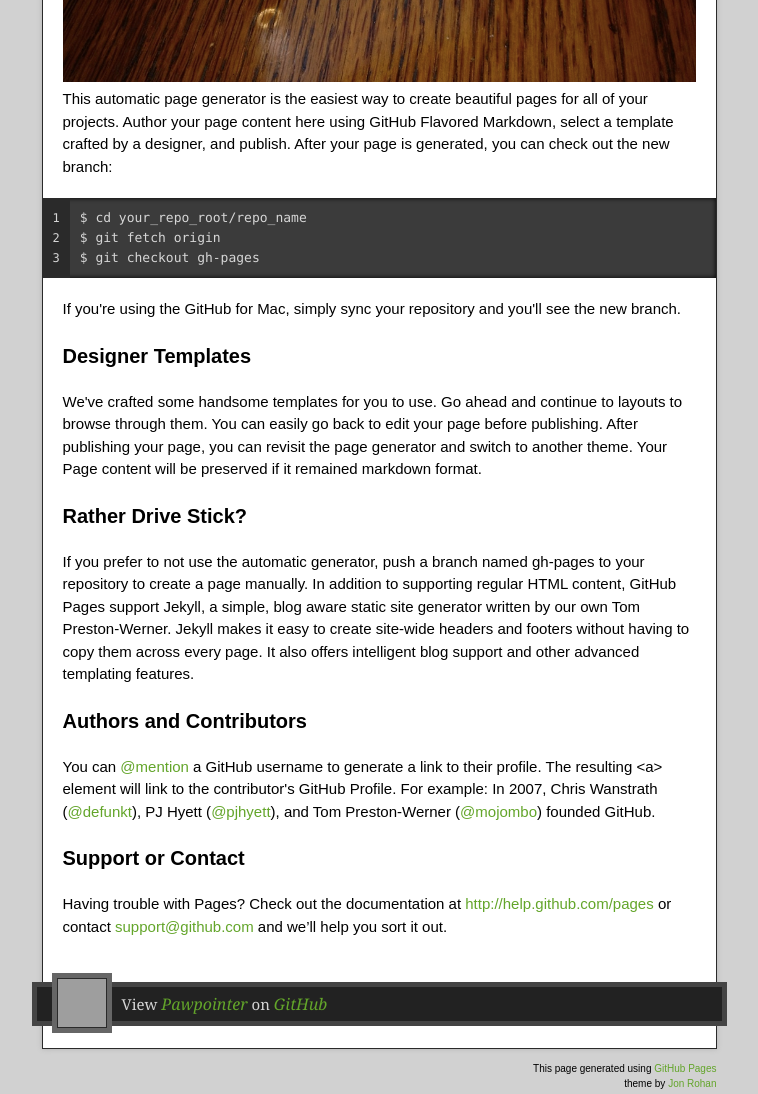
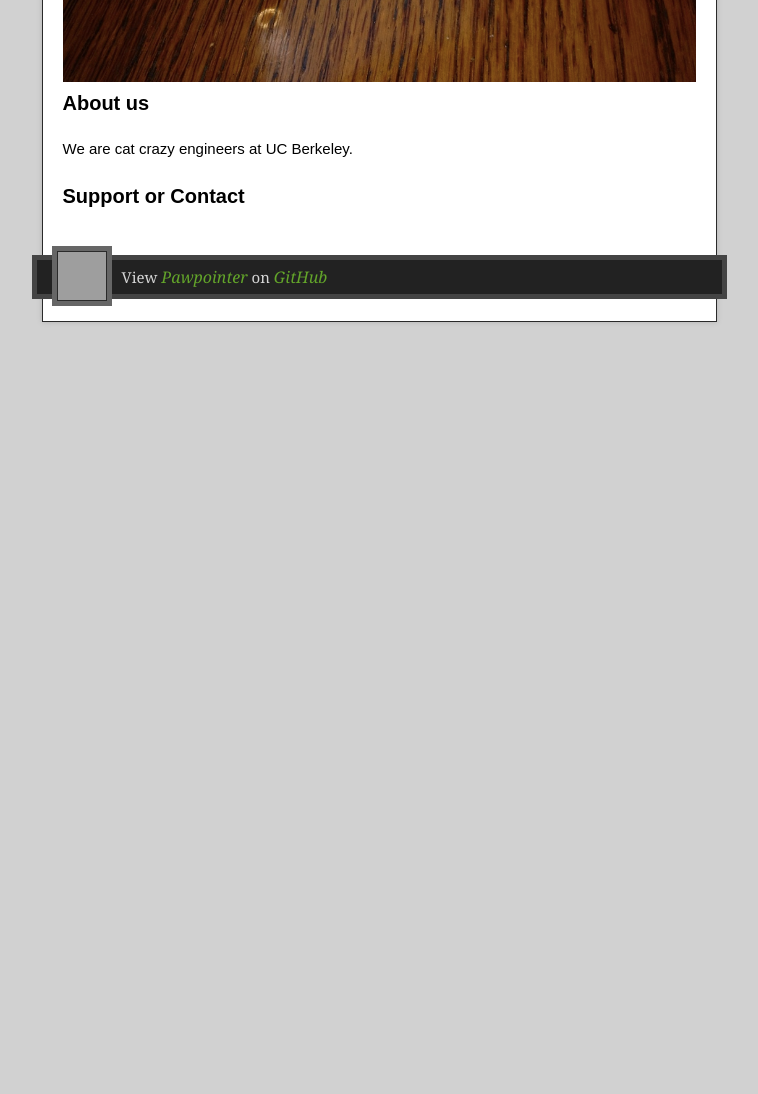
Before and after one commit to Pawpointer/pawpointer.github.com, a plain HTML site: page index.html in a window 1280 px wide. Shown: the part 720-1814 px from the top of the page, without its empty margins (261-1019 px from the left). After the commit the page ends 1174 px from the top, so only its background shows below. Drawn offline with nearby package versions, Linux system fonts and the light colour scheme; grey boxes are pictures that could not be loaded.

Commit message:
Took out more github content

```diff
--- a/index.html
+++ b/index.html
@@ -34,33 +34,15 @@
         <span class="blc"></span><span class="trc"></span>
         </div>
         <article class="markdown-body">
-          <h3>Welcome to GitHub Pages.</h3>
+          <h3>Our version 1 prototype:</h3>
 	<img src="images/pawpointer.jpeg">
 
-<p>This automatic page generator is the easiest way to create beautiful pages for all of your projects. Author your page content here using GitHub Flavored Markdown, select a template crafted by a designer, and publish. After your page is generated, you can check out the new branch:</p>
+<h3>About us</h3>
 
-<pre><code>$ cd your_repo_root/repo_name
-$ git fetch origin
-$ git checkout gh-pages
-</code></pre>
-
-<p>If you're using the GitHub for Mac, simply sync your repository and you'll see the new branch.</p>
-
-<h3>Designer Templates</h3>
-
-<p>We've crafted some handsome templates for you to use. Go ahead and continue to layouts to browse through them. You can easily go back to edit your page before publishing. After publishing your page, you can revisit the page generator and switch to another theme. Your Page content will be preserved if it remained markdown format.</p>
-
-<h3>Rather Drive Stick?</h3>
-
-<p>If you prefer to not use the automatic generator, push a branch named <code>gh-pages</code> to your repository to create a page manually. In addition to supporting regular HTML content, GitHub Pages support Jekyll, a simple, blog aware static site generator written by our own Tom Preston-Werner. Jekyll makes it easy to create site-wide headers and footers without having to copy them across every page. It also offers intelligent blog support and other advanced templating features.</p>
-
-<h3>Authors and Contributors</h3>
-
-<p>You can <a href="https://github.com/blog/821" class="user-mention">@mention</a> a GitHub username to generate a link to their profile. The resulting <code>&lt;a&gt;</code> element will link to the contributor's GitHub Profile. For example: In 2007, Chris Wanstrath (<a href="https://github.com/defunkt" class="user-mention">@defunkt</a>), PJ Hyett (<a href="https://github.com/pjhyett" class="user-mention">@pjhyett</a>), and Tom Preston-Werner (<a href="https://github.com/mojombo" class="user-mention">@mojombo</a>) founded GitHub.</p>
+<p>We are cat crazy engineers at UC Berkeley.</p>
 
 <h3>Support or Contact</h3>
 
-<p>Having trouble with Pages? Check out the documentation at <a href="http://help.github.com/pages">http://help.github.com/pages</a> or contact <a href="mailto:support@github.com">support@github.com</a> and we’ll help you sort it out.</p>
         </article>
       </div>
     </div>
@@ -69,9 +51,6 @@ $ git checkout gh-pages
 
       <p><a href="https://github.com/Pawpointer" class="avatar"><img src="https://secure.gravatar.com/avatar/f1b2cd4f70b75b8fb16853025d683c1e?s=30&amp;d=https://a248.e.akamai.net/assets.github.com%2Fimages%2Fgravatars%2Fgravatar-user-420.png" width="48" height="48"/></a>View <a href="https://github.com/Pawpointer">Pawpointer</a> on <a href="https://www.github.com">GitHub</a></p>
 
-      </div>
-      <div class="creds">
-        <small>This page generated using <a href="https://pages.github.com/">GitHub Pages</a><br/>theme by <a href="http://twitter.com/jonrohan/">Jon Rohan</a></small>
       </div>
     </footer>
   </div>
```
